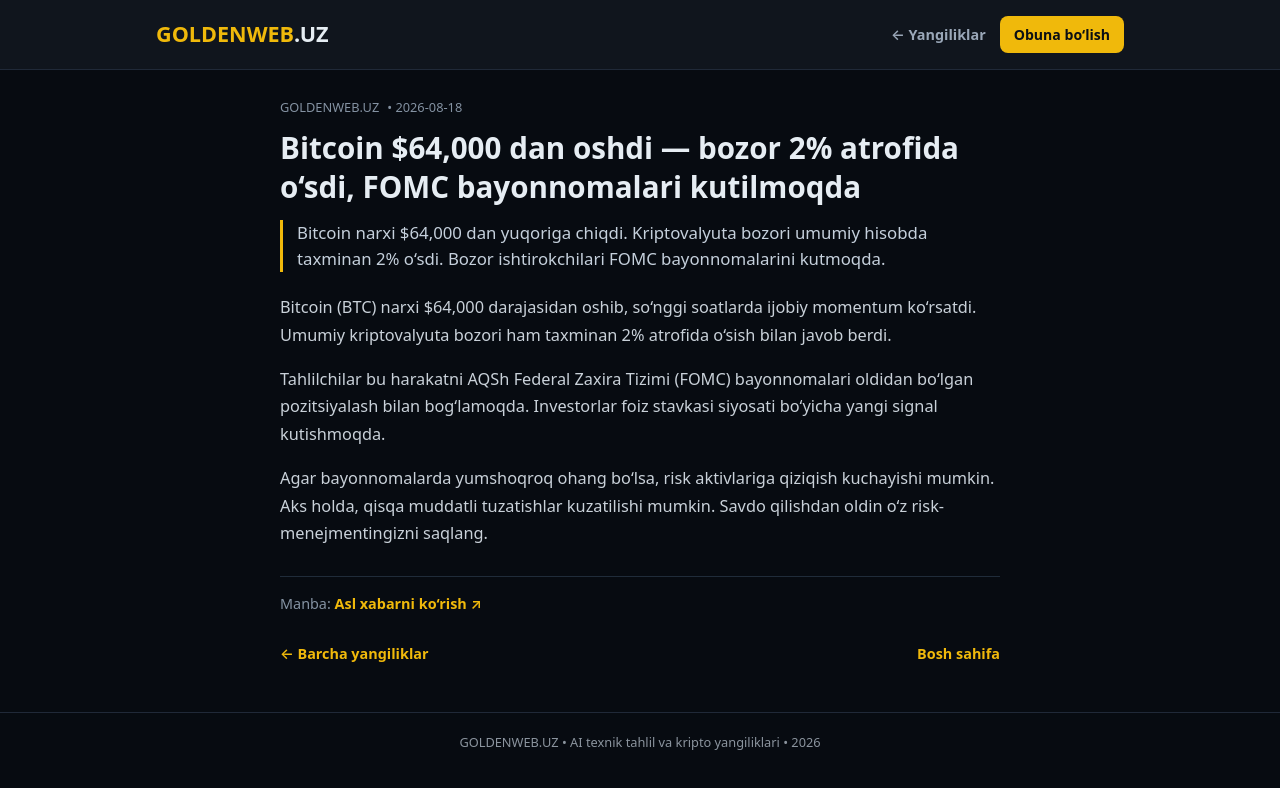
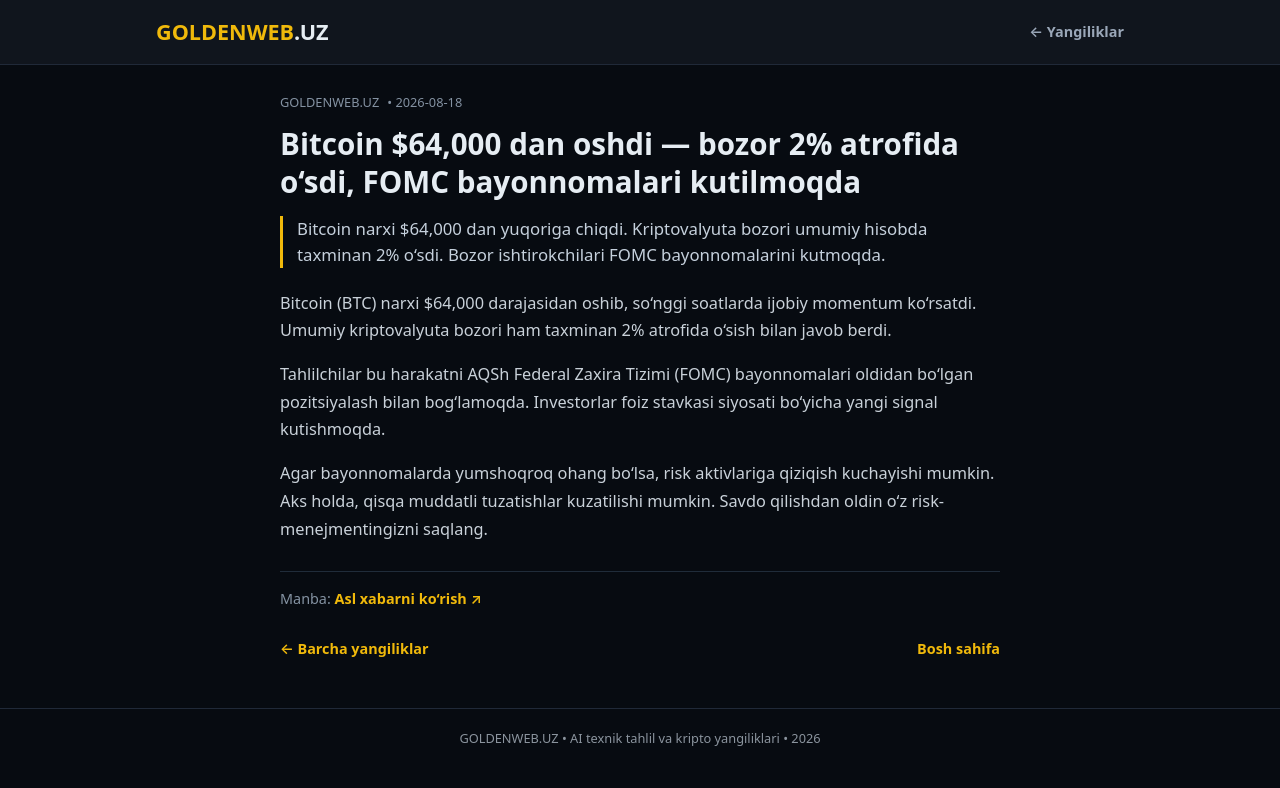
Before and after one commit to Sharofbek84/crypto-news-uz, a Next.js app: page /yangiliklar/bitcoin-64000-dan-oshdi in a window 1280 px wide. Shown: the top 788 px of the page. Built offline with nearby package versions, Linux system fonts and the light colour scheme.

Commit message:
Remove Obuna CTA from article page header

```diff
--- a/app/yangiliklar/[slug]/page.tsx
+++ b/app/yangiliklar/[slug]/page.tsx
@@ -38,10 +38,7 @@ export default function YangilikDetailPage({ params }: { params: { slug: string
       <header className="header">
         <div className="container" style={{ display: 'flex', justifyContent: 'space-between', alignItems: 'center' }}>
           <Link href="/" className="logo">GOLDENWEB<span>.UZ</span></Link>
-          <div style={{ display: 'flex', gap: 14, alignItems: 'center' }}>
-            <Link href="/yangiliklar" style={{ color: '#9aa7b8', fontSize: '.9rem', fontWeight: 600 }}>← Yangiliklar</Link>
-            <Link href="/obuna" className="headerCta">Obuna bo‘lish</Link>
-          </div>
+          <Link href="/yangiliklar" style={{ color: '#9aa7b8', fontSize: '.9rem', fontWeight: 600 }}>← Yangiliklar</Link>
         </div>
       </header>
 
```
